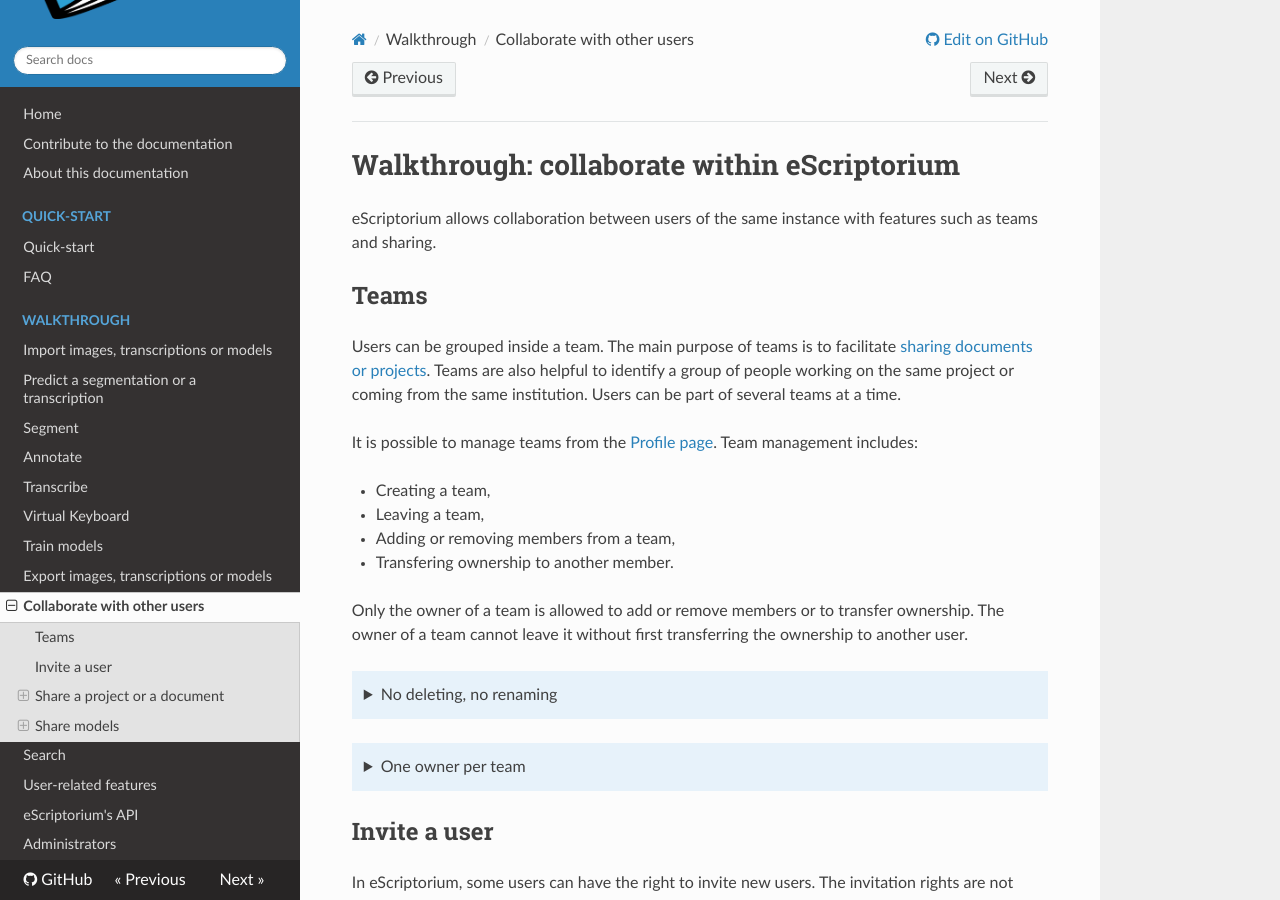
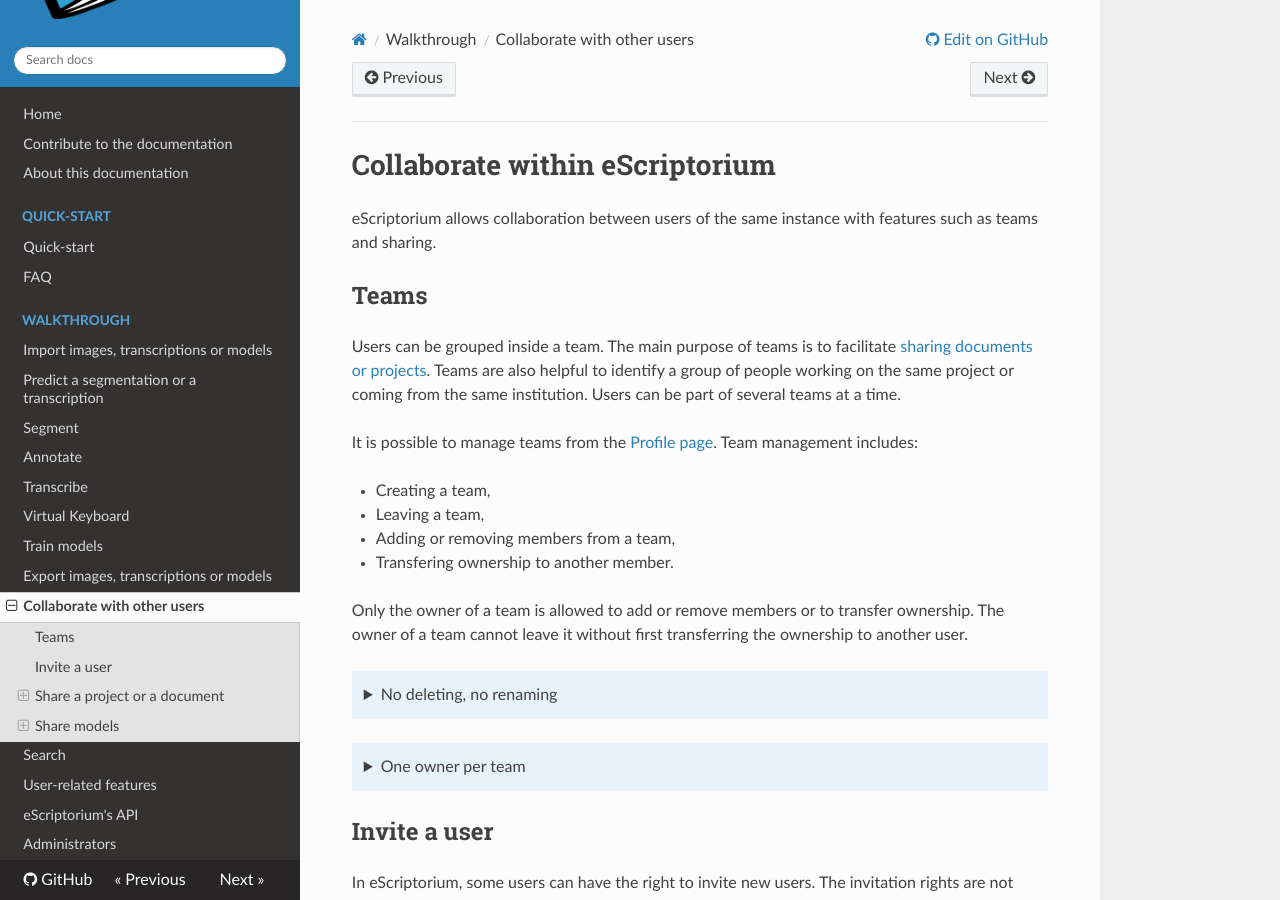
Before and after one commit to alix-tz/escriptorium-documentation, an MkDocs documentation site: the page built from docs/collaborate.md, in a window 1280 px wide and 900 px high. Built offline with MkDocs 1.6.1, drawn with Linux system fonts in a browser that asks for light colours; nearby versions of some CDN libraries.

Commit message:
minor fix

```diff
--- a/docs/collaborate.md
+++ b/docs/collaborate.md
@@ -6,7 +6,7 @@
 date: 2023-02-24
 ---
 
-# Walkthrough: collaborate within eScriptorium
+# Collaborate within eScriptorium
 
 eScriptorium allows collaboration between users of the same instance with features such as teams and sharing.
 
@@ -53,7 +53,6 @@
 !!! Note
     If you enter an incorrect username, the application will still consider that sharing was successful and will then displayed the green pop-up message. One way to make sure the project is actually shared to the user you want is to click again on "Share this project" and check that they appear in the list of Users, with the box checked.
 
-
 ### Share a document
 
 Go to a document you own and that you want to share, and then click on the "Description" tab. You can then click on the "Share this document" button, and the same pop-up box used for sharing a project will open.
@@ -78,7 +77,6 @@
 
 All users or teams you shared the model with are also listed here. Users will have the `User` type, and teams the `Group` type. You also have the name of the user or the team, and the full name or identifier.
 
-
 !!! Note
     You can only share a model that you own.
 
```
